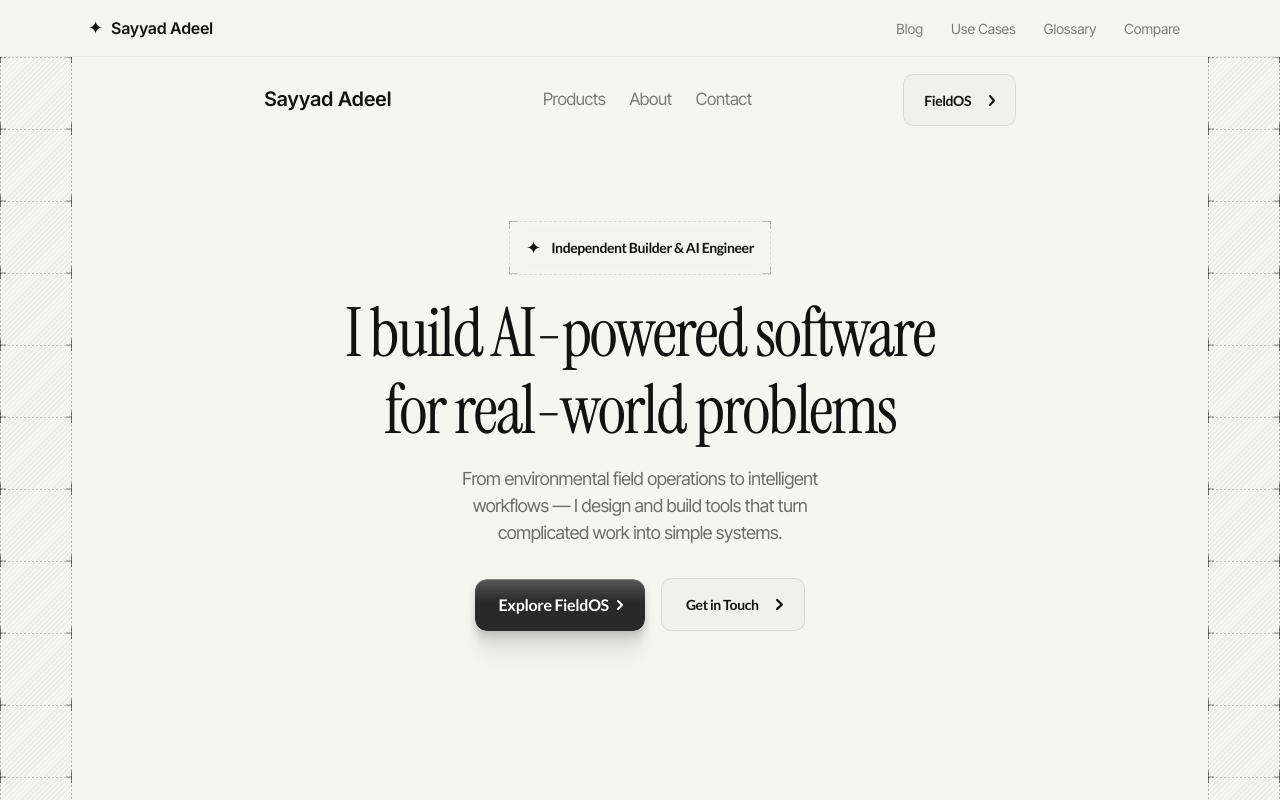
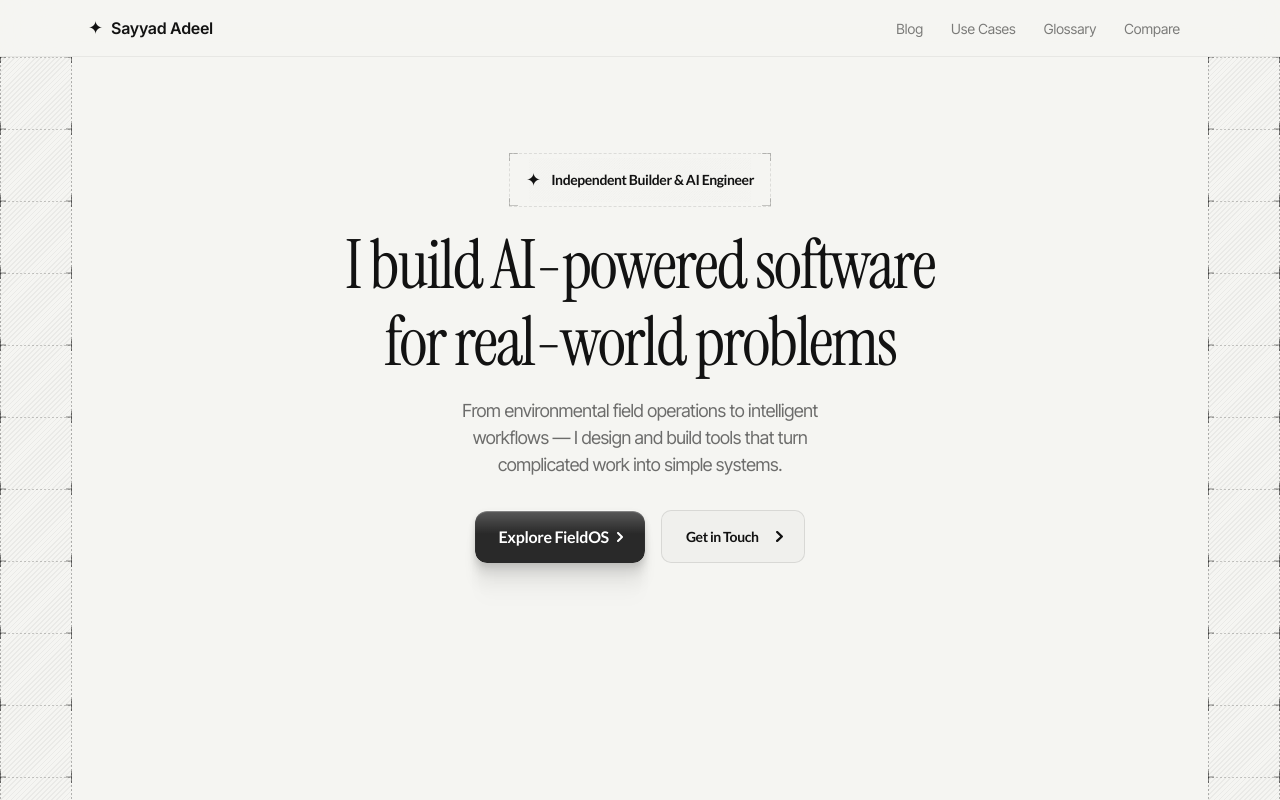
Before and after one commit to SayyadAdeel-a/sayyadadeel, a Next.js app: page / in a window 1280 px wide. Shown: the top 800 px of the page. Built offline with nearby package versions, Linux system fonts and the light colour scheme.

Commit message:
Remove duplicate nav from Hero component

```diff
--- a/components/originkit/ui/hero-20/section-24-hero.tsx
+++ b/components/originkit/ui/hero-20/section-24-hero.tsx
@@ -48,61 +48,6 @@ export const Section24Hero = () => (
     <div className="relative mx-auto flex min-h-dvh w-full flex-col items-center overflow-hidden ultrawide:max-w-[2000px]">
       <GridRail className="left-0" />
       <GridRail className="right-0" />
-
-      {/* Nav */}
-      <Reveal className="w-full">
-        <nav className="relative z-10 mx-8 flex h-14 items-center justify-between p-4 ipad:mx-13 ipad:h-[74px] ipad:p-6 desktop-sm:mx-auto desktop-sm:h-[50px] desktop-sm:w-full desktop-sm:max-w-[752px] desktop-sm:p-0 desktop-sm:mt-[18px] full-hd:max-w-[1000px] full-hd:h-[64px] full-hd:mt-6 ultrawide:max-w-[1240px] ultrawide:h-[76px] ultrawide:mt-8">
-          <a
-            href="#home"
-            className="flex items-center gap-[6.154px] transition-opacity duration-200 ease-out ipad:gap-2 [@media(hover:hover)]:hover:opacity-70"
-          >
-            <span className="font-sans text-[15.385px] leading-[19.615px] font-semibold tracking-[-0.3077px] text-[#121212] ipad:text-[20px] ipad:leading-[25.5px] ipad:tracking-[-0.4px] full-hd:text-[24px] full-hd:leading-[30px] full-hd:tracking-[-0.48px] ultrawide:text-[28px] ultrawide:leading-[36px] ultrawide:tracking-[-0.56px]">
-              Sayyad Adeel
-            </span>
-          </a>
-
-          {/* desktop links */}
-          <ul className="hidden items-center gap-6 font-tight text-[17px] leading-[25.5px] tracking-[-0.34px] text-black desktop-sm:flex full-hd:gap-8 full-hd:text-[19px] ultrawide:gap-10 ultrawide:text-[22px] ultrawide:leading-[30px]">
-            {["Products", "About", "Contact"].map((item) => (
-              <li key={item}>
-                <a
-                  href={`#${item.toLowerCase()}`}
-                  className="relative whitespace-nowrap text-black/50 transition-colors duration-200 ease-out after:absolute after:-bottom-0.5 after:left-0 after:h-px after:w-full after:origin-right after:scale-x-0 after:bg-current after:transition-transform after:duration-200 after:ease-out [@media(hover:hover)]:hover:text-black [@media(hover:hover)]:hover:after:origin-left [@media(hover:hover)]:hover:after:scale-x-100"
-                >
-                  {item}
-                </a>
-              </li>
-            ))}
-          </ul>
-
-          {/* desktop CTA */}
-          <a
-            href="https://app.adeelsayyad.tech"
-            target="_blank"
-            rel="noopener noreferrer"
-            className="group hidden cursor-pointer items-center justify-center gap-[10px] rounded-[10px] border border-black/10 bg-black/[0.02] py-[14px] pr-[12px] pl-[20px] transition-colors duration-200 ease-out desktop-sm:flex [@media(hover:hover)]:hover:border-black/20 [@media(hover:hover)]:hover:bg-black/[0.05]"
-          >
-            <span className="font-lato text-[14px] leading-[1.5] font-bold tracking-[-0.42px] whitespace-nowrap text-[#121212]">
-              FieldOS
-            </span>
-            <ArrowIcon src={asset("arrow-dark.svg")} />
-          </a>
-
-          <button
-            type="button"
-            aria-label="Open menu"
-            className="size-6 cursor-pointer transition-opacity duration-200 ease-out desktop-sm:hidden [@media(hover:hover)]:hover:opacity-60"
-          >
-            <img
-              src={asset("menu.svg")}
-              alt=""
-              width={24}
-              height={24}
-              className="size-6"
-            />
-          </button>
-        </nav>
-      </Reveal>
 
       {/* Hero */}
       <section className="relative z-10 mx-auto mt-[113px] flex w-full max-w-[402px] flex-col items-center gap-8 px-[43.5px] ipad:mt-[126px] ipad:max-w-[745px] ipad:px-[73px] desktop-sm:mt-[95.5px] desktop-sm:max-w-[599px] desktop-sm:px-0 full-hd:mt-[128px] full-hd:max-w-[760px] full-hd:gap-10 ultrawide:mt-[176px] ultrawide:max-w-[940px] ultrawide:gap-12">
```
